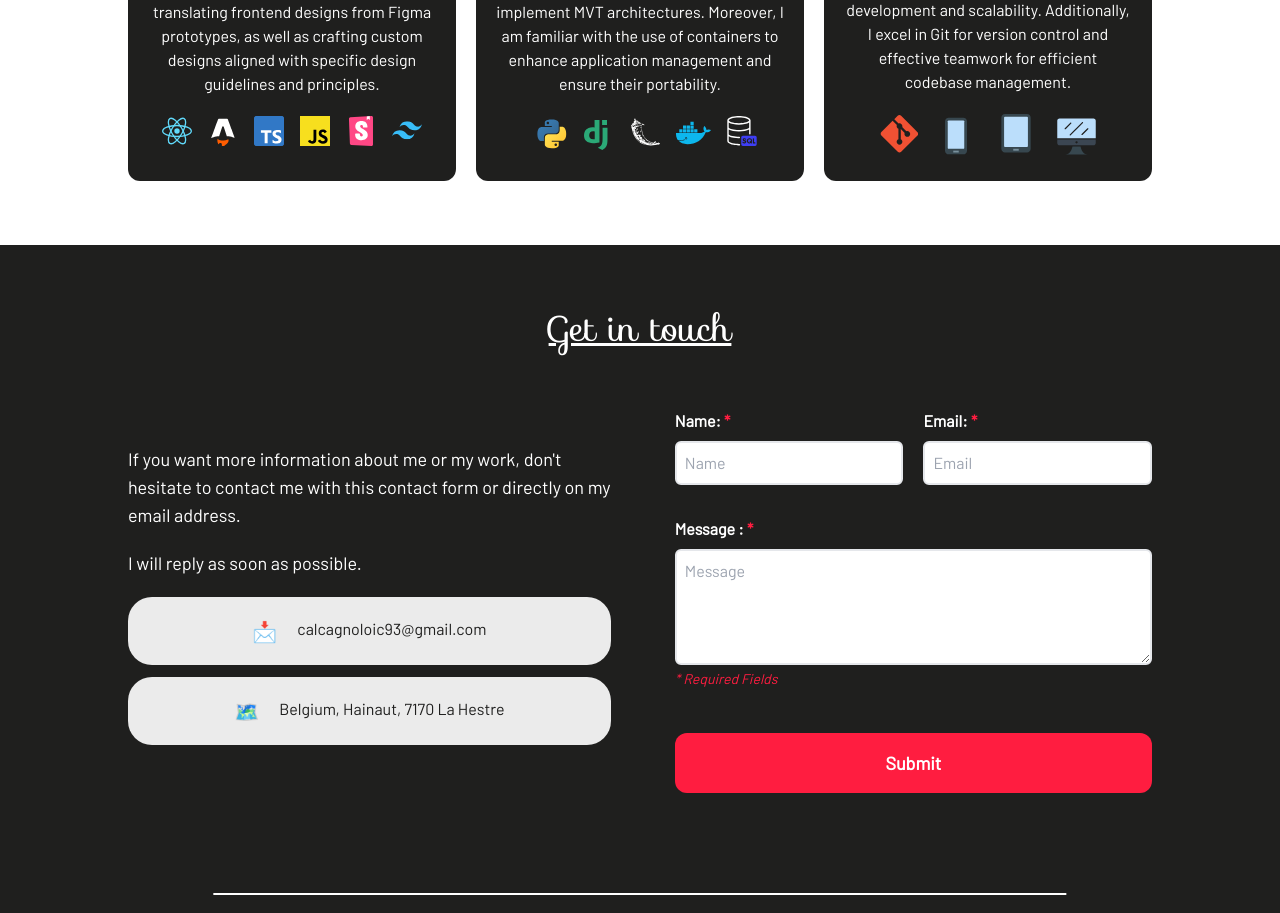
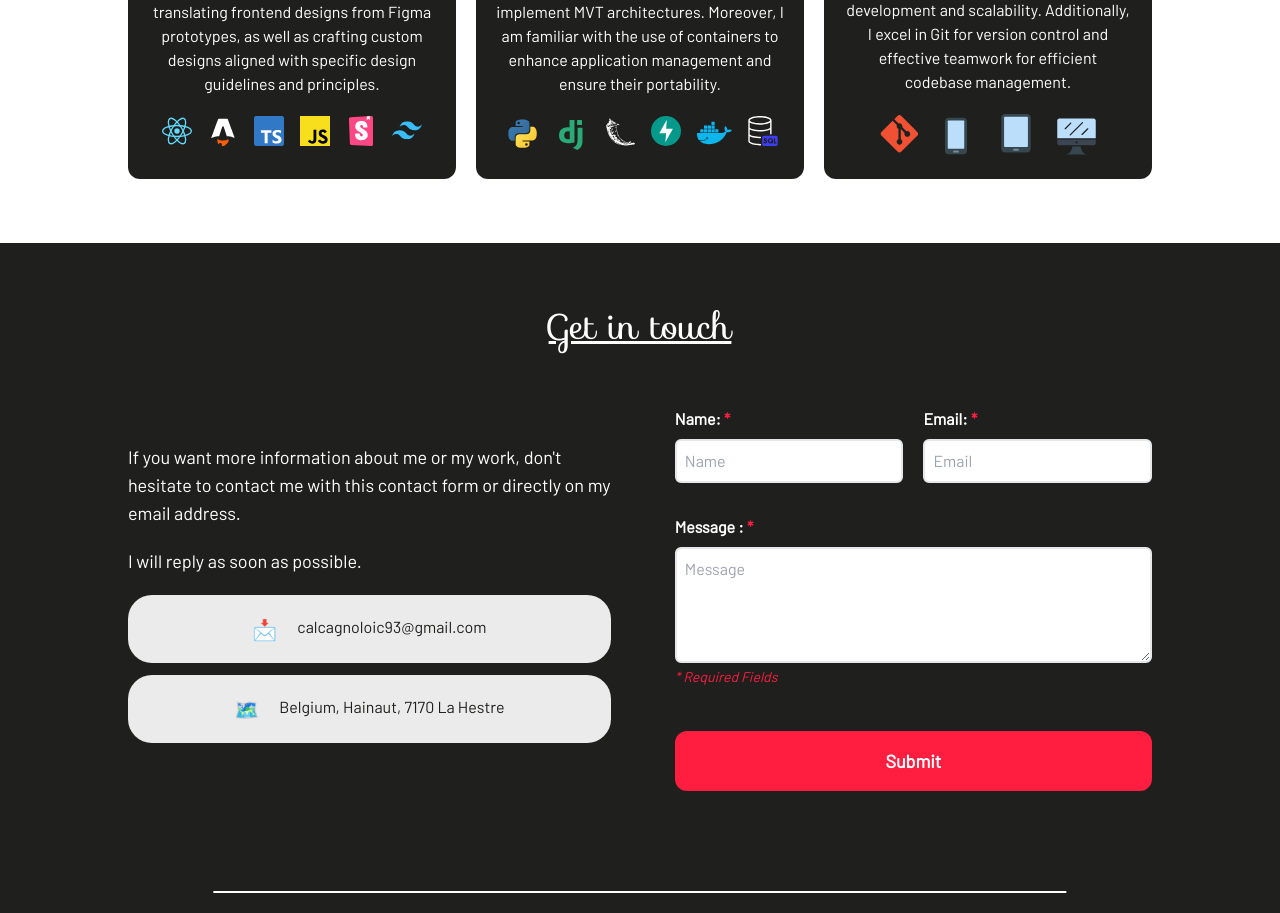
Before and after one commit to CalcagnoLoic/portfolio, a React (Vite) app: page / in a window 1280 px wide. Shown: the part 4444-5357 px from the top of the page. Built offline with nearby package versions, Linux system fonts and the light colour scheme.

Commit message:
add fastapi + CI

```diff
--- /dev/null
+++ b/src/components/Testimonials/index.tsx
@@ -0,0 +1,25 @@
+const Component = () => (
+  /* WIP: in progress */
+  <>
+    <h1 className="my-10 text-center font-[sofia] text-xl underline md:text-2xl">
+      They put their trust in me
+    </h1>
+    <div className="grid grid-cols-1 gap-5 text-white md:grid-cols-2 lg:grid-cols-3">
+      <div className="rounded-xl bg-tuatara p-8">
+        <div className="mx-auto block h-20 w-20 rounded-full bg-white"></div>
+        <h2 className="mt-5 text-center font-[sofia]">
+          Name, position at company
+        </h2>
+
+        <p className="mt-5 italic">
+          "Lorem ipsum dolor sit amet consectetur adipisicing elit. Illo dolore
+          soluta velit autem nihil rem asperiores. Maxime voluptatibus, natus
+          nemo atque eligendi rerum qui, quas ipsam, nobis minus est
+          quibusdam?""
+        </p>
+      </div>
+    </div>
+  </>
+);
+
+export default Component;
--- a/src/data/skills.tsx
+++ b/src/data/skills.tsx
@@ -38,6 +38,7 @@ export const skills: Skills[] = [
         <SkillsIcons kind="python" />
         <SkillsIcons kind="django" />
         <SkillsIcons kind="flask" />
+        <SkillsIcons kind="fastapi" />
         <SkillsIcons kind="docker" />
         <SkillsIcons kind="sql" />
       </>
--- a/src/icons/SkillsIcons/index.tsx
+++ b/src/icons/SkillsIcons/index.tsx
@@ -147,9 +147,9 @@ const Icons = ({ kind, bgLight }: SkillsProps) => {
     case "python":
       return (
         <svg
-          width="45px"
-          height="45px"
-          viewBox="10 12 30 50"
+          width="40px"
+          height="40px"
+          viewBox="10 12 45 45"
           fill="none"
           xmlns="http://www.w3.org/2000/svg"
         >
@@ -270,6 +270,23 @@ const Icons = ({ kind, bgLight }: SkillsProps) => {
         </svg>
       );
 
+    case "fastapi":
+      return (
+        <svg
+          fill="none"
+          height="30"
+          width="30"
+          xmlns="http://www.w3.org/2000/svg"
+          viewBox="0 0 154 154"
+        >
+          <circle cx="77" cy="77" fill="#05998b" r="77" />
+          <path
+            d="M81.375 18.667l-38.75 70H77.5l-3.875 46.666 38.75-70H77.5z"
+            fill="#fff"
+          />
+        </svg>
+      );
+
     default:
       return null;
   }
--- a/src/types/interface.ts
+++ b/src/types/interface.ts
@@ -22,6 +22,7 @@ export interface SkillsProps extends ElementProps {
     | "sql"
     | "python"
     | "flask"
+    | "fastapi"
     | "docker"
     | "django"
     | "git"
```
